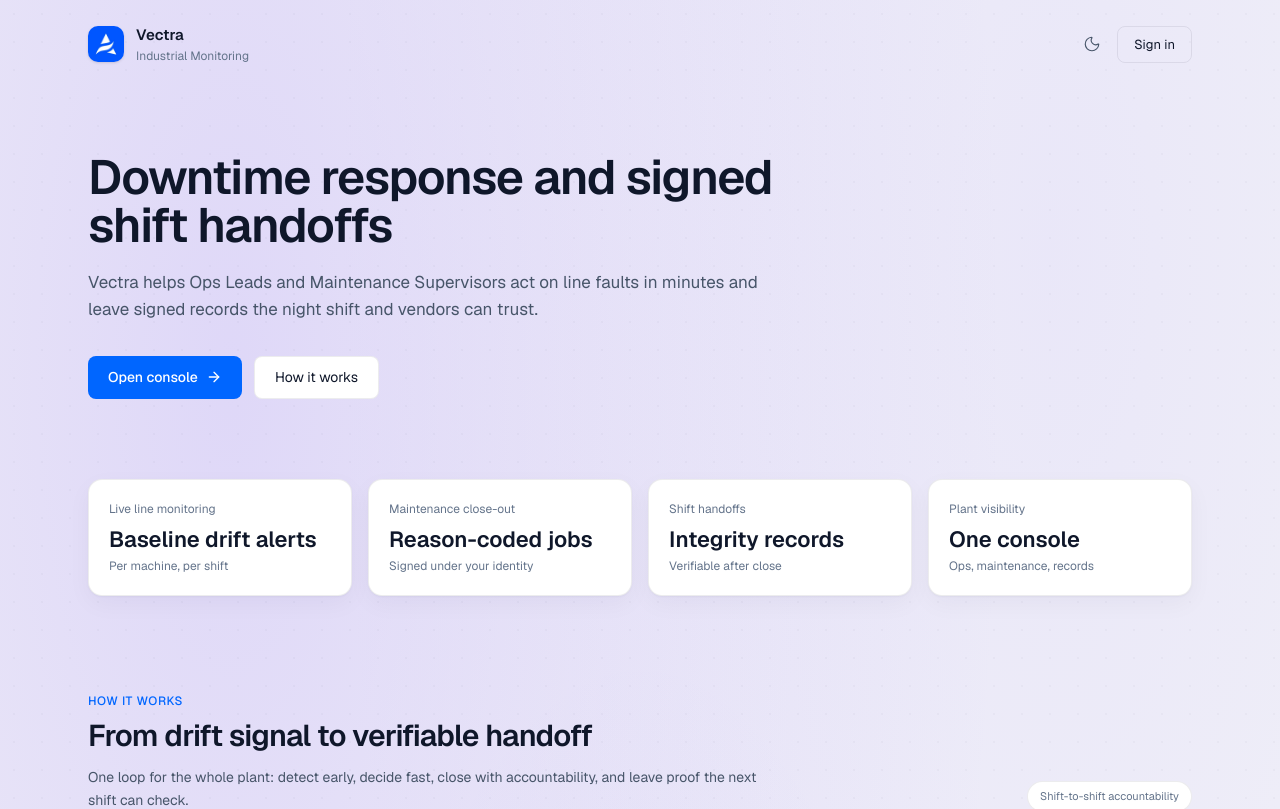
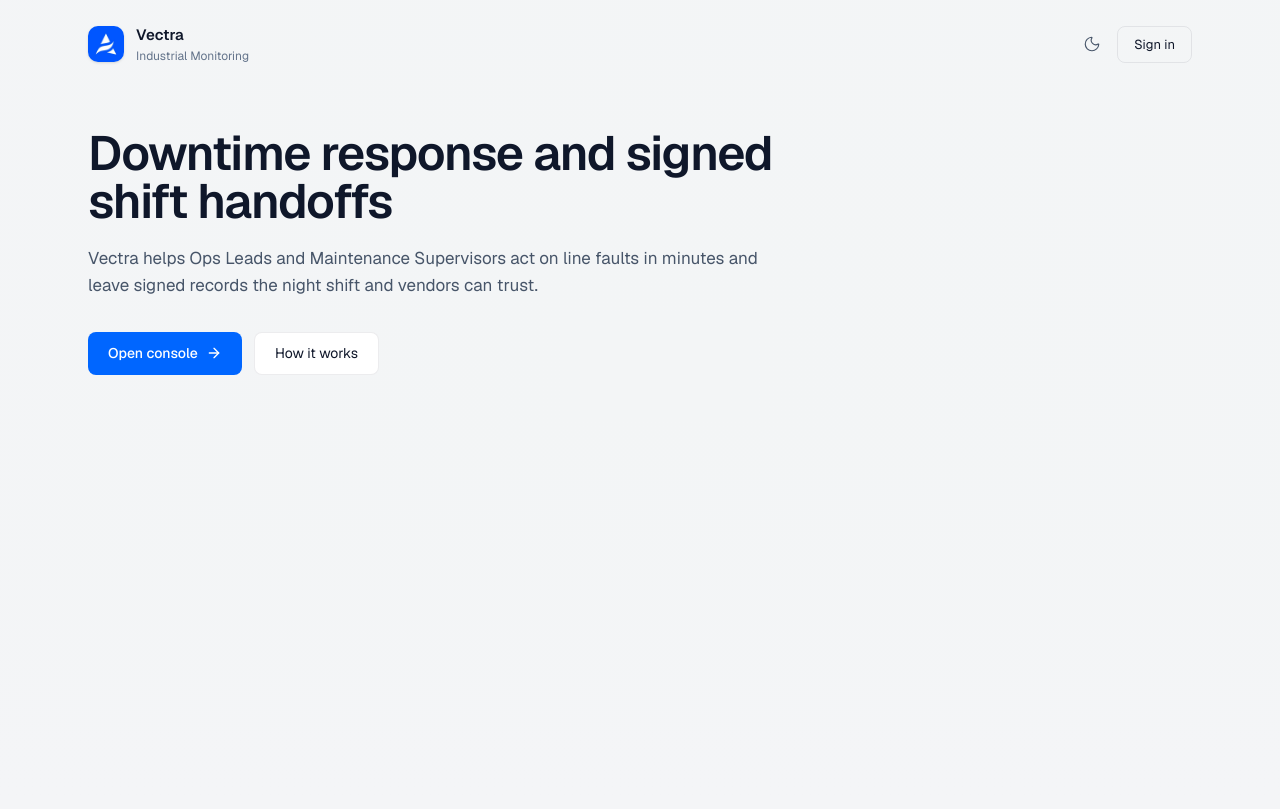
Before and after one commit to thesithunyein/vectra, a Next.js app: page / in a window 1280 px wide. Shown: the top 809 px of the page. Built offline with nearby package versions, Linux system fonts and the light colour scheme.

Commit message:
Use Canva hero video as live home background.
Co-authored-by: Cursor <cursoragent@cursor.com>

```diff
--- a/src/app/page.tsx
+++ b/src/app/page.tsx
@@ -12,6 +12,7 @@ import {
   Wrench,
 } from "lucide-react";
 import { FaqAccordion } from "@/components/landing/FaqAccordion";
+import { HeroVideoBackdrop } from "@/components/landing/HeroVideoBackdrop";
 import { BrandLogo } from "@/components/BrandLogo";
 import { ThemeToggle } from "@/components/theme/ThemeToggle";
 
@@ -126,16 +127,7 @@ const FAQ = [
 export default function LandingPage() {
   return (
     <div className="relative min-h-screen overflow-hidden bg-[var(--bg-base)]">
-      <div className="pointer-events-none absolute inset-0">
-        <div className="absolute inset-0 bg-[radial-gradient(ellipse_at_18%_12%,rgba(167,139,250,0.28),transparent_52%),radial-gradient(ellipse_at_82%_8%,rgba(196,181,253,0.22),transparent_48%),radial-gradient(ellipse_at_50%_92%,rgba(99,102,241,0.12),transparent_55%)] dark:bg-[radial-gradient(ellipse_at_18%_12%,rgba(99,102,241,0.18),transparent_52%),radial-gradient(ellipse_at_82%_8%,rgba(129,140,248,0.14),transparent_48%),radial-gradient(ellipse_at_50%_92%,rgba(59,130,246,0.1),transparent_55%)]" />
-        <div
-          className="absolute inset-0 opacity-[0.35] dark:opacity-[0.2]"
-          style={{
-            backgroundImage: "radial-gradient(circle, var(--border-subtle) 1px, transparent 1px)",
-            backgroundSize: "28px 28px",
-          }}
-        />
-      </div>
+      <HeroVideoBackdrop />
 
       <header className="relative z-10 mx-auto flex max-w-6xl items-center justify-between px-6 py-6">
         <div className="flex items-center gap-3">
@@ -156,11 +148,12 @@ export default function LandingPage() {
         </div>
       </header>
 
-      <main className="relative z-10 mx-auto max-w-6xl px-6 pb-24 pt-16">
+      <main className="relative z-10 mx-auto max-w-6xl px-6 pb-24">
+        <section className="min-h-[calc(100vh-88px)] pb-16 pt-10">
         <motion.div
           initial={{ opacity: 0, y: 16 }}
           animate={{ opacity: 1, y: 0 }}
-          transition={{ duration: 0.4 }}
+          transition={{ duration: 0.55, ease: [0.2, 0.6, 0.35, 1] }}
           className="max-w-3xl"
         >
           <h1 className="text-4xl font-semibold tracking-tight sm:text-5xl">
@@ -186,6 +179,7 @@ export default function LandingPage() {
             </a>
           </div>
         </motion.div>
+        </section>
 
         <motion.div
           initial={{ opacity: 0, y: 20 }}
--- /dev/null
+++ b/src/components/landing/HeroVideoBackdrop.tsx
@@ -0,0 +1,66 @@
+"use client";
+
+import { useEffect, useRef, useState } from "react";
+import { motion, useScroll, useTransform } from "framer-motion";
+
+export function HeroVideoBackdrop() {
+  const videoRef = useRef<HTMLVideoElement>(null);
+  const [ready, setReady] = useState(false);
+  const [reduceMotion, setReduceMotion] = useState(false);
+
+  const { scrollY } = useScroll();
+  const opacity = useTransform(scrollY, [0, 480, 800], [1, 0.5, 0.12]);
+  const scale = useTransform(scrollY, [0, 800], [1, 1.06]);
+
+  useEffect(() => {
+    setReduceMotion(window.matchMedia("(prefers-reduced-motion: reduce)").matches);
+  }, []);
+
+  useEffect(() => {
+    if (reduceMotion) return;
+    const video = videoRef.current;
+    if (!video) return;
+
+    const play = () => {
+      video.play().catch(() => undefined);
+    };
+
+    if (video.readyState >= 2) play();
+    else video.addEventListener("canplay", play, { once: true });
+
+    return () => video.removeEventListener("canplay", play);
+  }, [reduceMotion]);
+
+  return (
+    <div className="pointer-events-none absolute inset-x-0 top-0 h-[min(100vh,960px)] overflow-hidden">
+      <motion.div style={{ opacity, scale }} className="absolute inset-0 origin-center">
+        {reduceMotion ? (
+          <div
+            className="h-full w-full bg-cover bg-center"
+            style={{ backgroundImage: "url(/hero-bg-poster.jpg)" }}
+          />
+        ) : (
+          <video
+            ref={videoRef}
+            muted
+            loop
+            playsInline
+            autoPlay
+            preload="metadata"
+            poster="/hero-bg-poster.jpg"
+            onLoadedData={() => setReady(true)}
+            className={`h-full w-full object-cover transition-opacity duration-[1.2s] ease-out ${
+              ready ? "opacity-100" : "opacity-0"
+            }`}
+          >
+            <source src="/hero-bg.mp4" type="video/mp4" />
+          </video>
+        )}
+
+        <div className="absolute inset-0 bg-[var(--bg-base)]/70 dark:bg-[#0a0a0b]/75" />
+        <div className="absolute inset-0 bg-gradient-to-b from-[var(--bg-base)]/25 via-transparent to-[var(--bg-base)]" />
+        <div className="absolute inset-0 bg-gradient-to-r from-[var(--bg-base)]/45 via-transparent to-[var(--bg-base)]/30" />
+      </motion.div>
+    </div>
+  );
+}
```
Also changed, not shown: public/hero-bg-poster.jpg (added), 1 other file (tests, documents, lock files or other folders).
